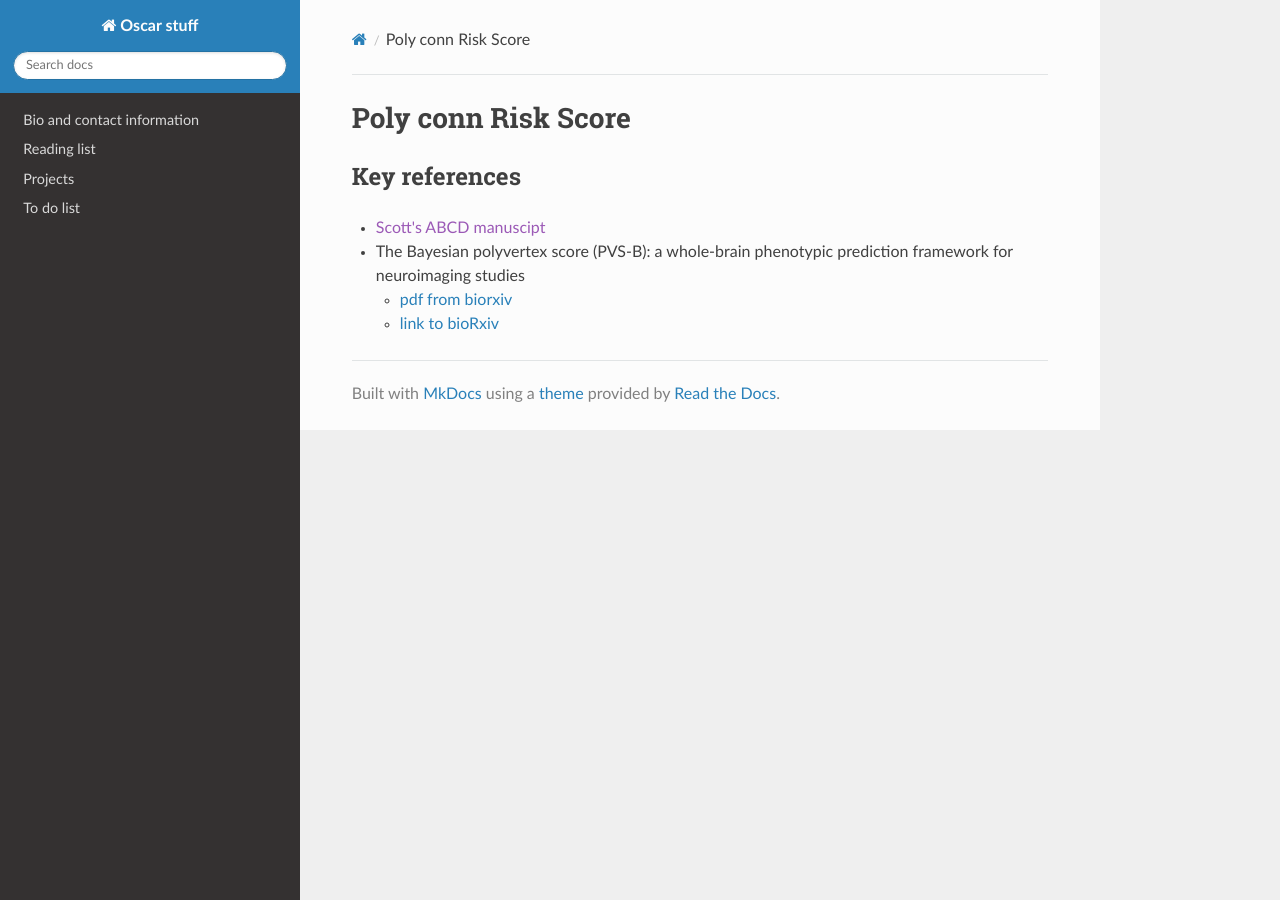
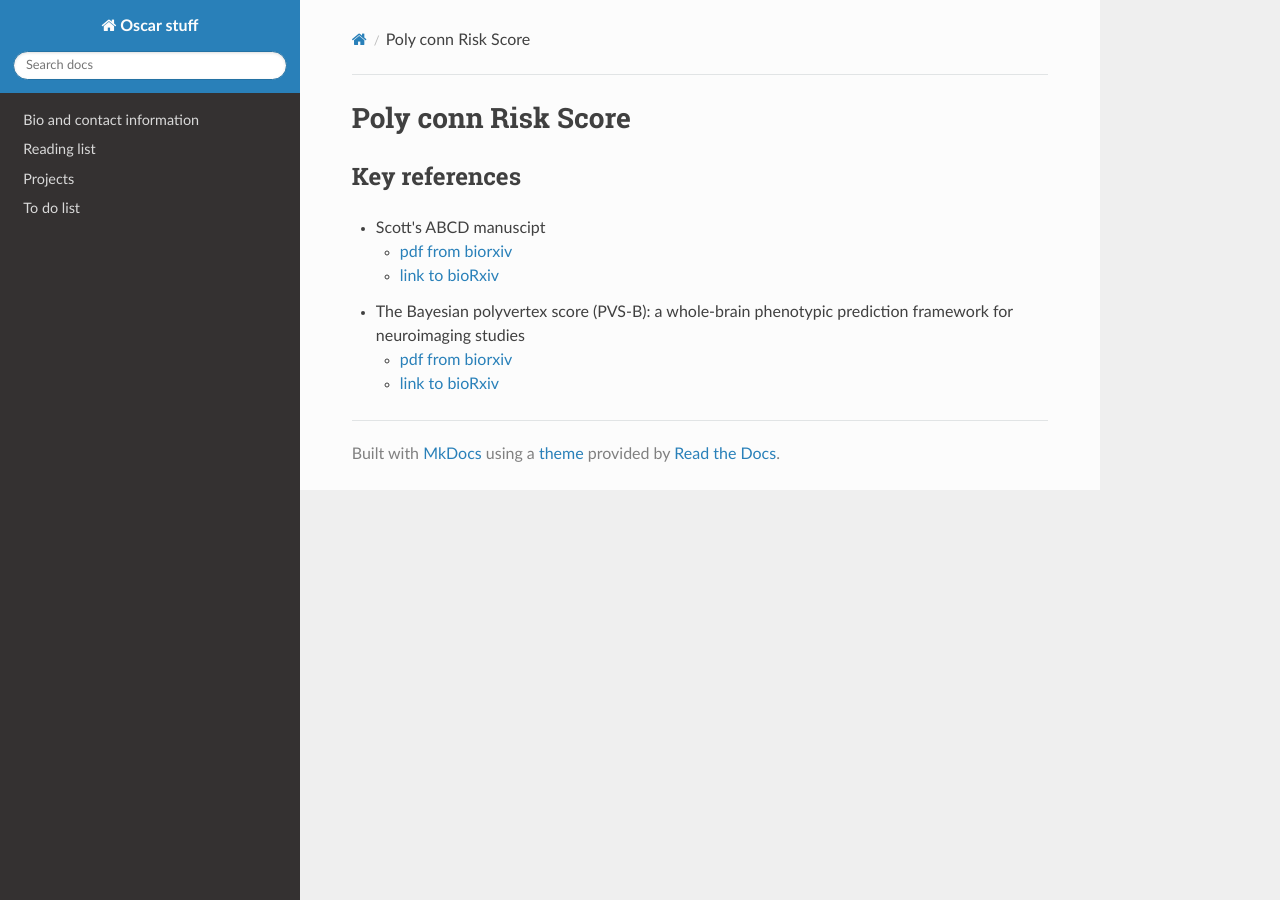
Before and after one commit to omiranda/OscarStuff, an MkDocs documentation site: the page built from docs/Projects/PCRS/PCRS_summary.md, in a window 1280 px wide. Built offline with MkDocs 1.6.1, drawn with Linux system fonts in a browser that asks for light colours; nearby versions of some CDN libraries; old or Windows-style settings are respelled for this version of MkDocs.

Commit message:
Update PCRS_summary.md

```diff
--- a/docs/Projects/PCRS/PCRS_summary.md
+++ b/docs/Projects/PCRS/PCRS_summary.md
@@ -2,7 +2,9 @@
 
 ## Key references
 
-- [Scott's ABCD manuscipt]()
-- The Bayesian polyvertex score (PVS-B): a whole-brain phenotypic prediction framework for neuroimaging studies
+- Scott's ABCD manuscipt
     - [pdf from biorxiv](./References/813915v3.full.pdf)
     - [link to bioRxiv](https://www.biorxiv.org/content/10.1101/813915v3)
+- The Bayesian polyvertex score (PVS-B): a whole-brain phenotypic prediction framework for neuroimaging studies
+    - [pdf from biorxiv](./References/2020.08.21.257758v1.full.pdf)
+    - [link to bioRxiv](https://www.biorxiv.org/content/10.1101/2020.08.21.257758v1)
```
